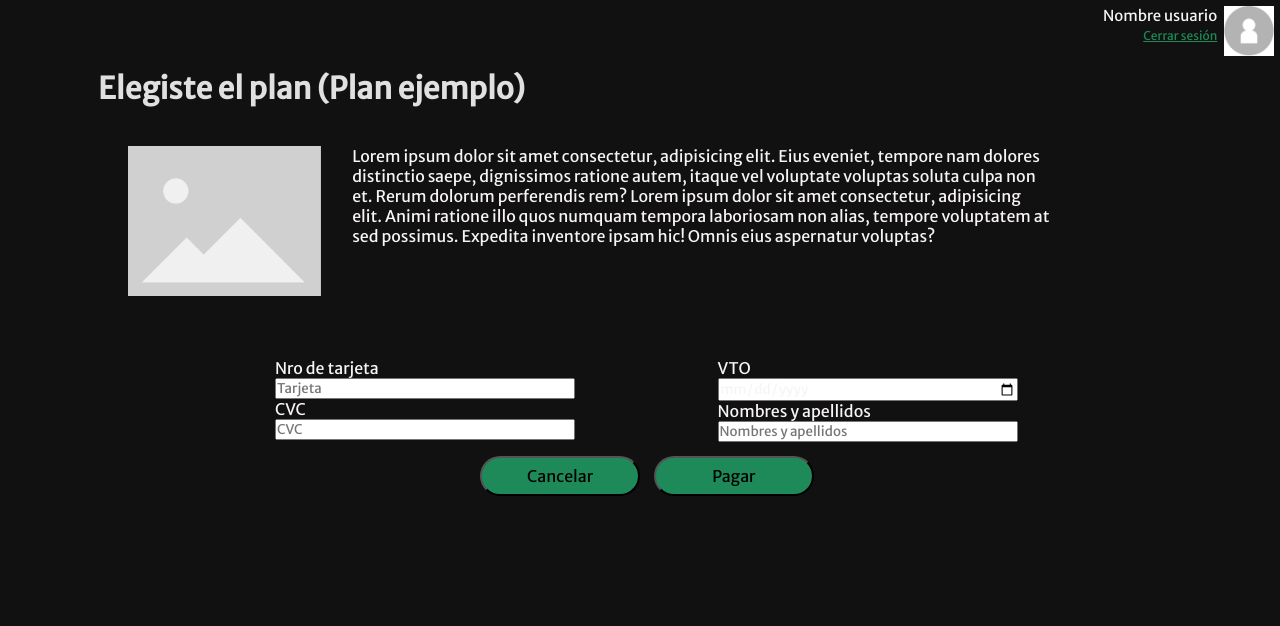
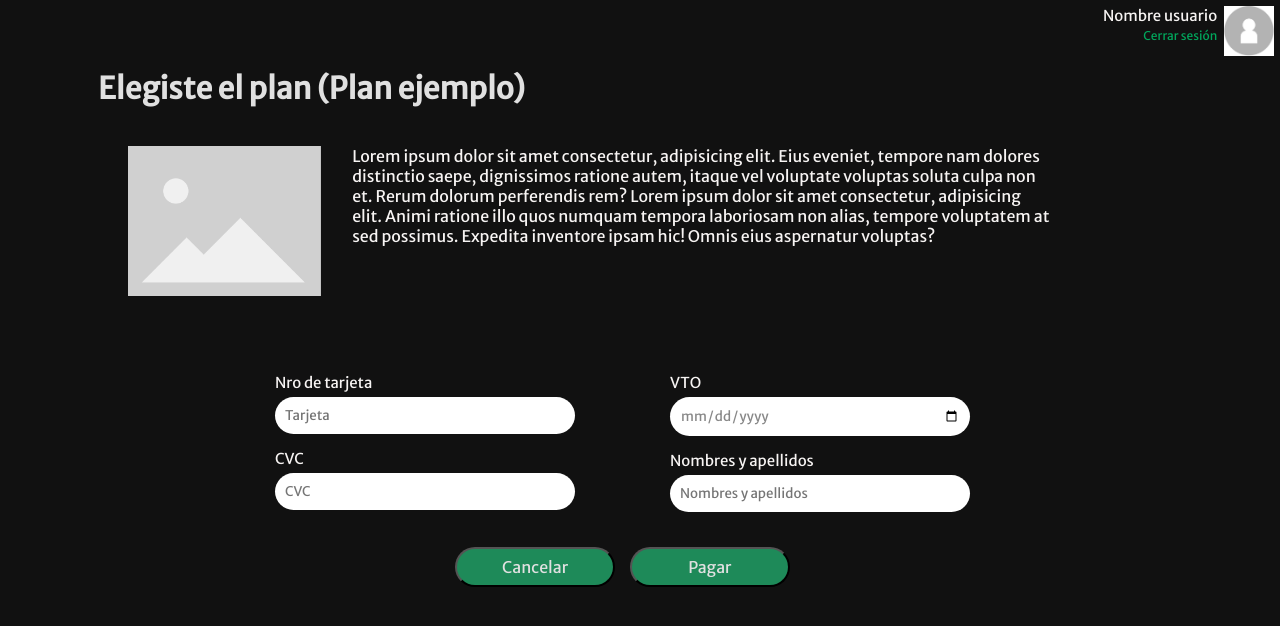
Before and after one commit to MilagrosChavezz/TrabajoPractico, a plain HTML site: page vista-pagar.html in a window 1280 px wide. Drawn offline with Linux system fonts and the light colour scheme.

Commit message:
arreglos vista-pagar

```diff
--- a/css/style.css
+++ b/css/style.css
@@ -543,10 +543,11 @@ max-width: 1200px;
     margin-right: 1%;
 }
 
-.cerrar-sesion{
+.cerrar-sesion {
     font-size: 12px;
-  color:#1e8a59;
-  text-decoration: underline;
+    transition: all 0.5s ease;
+    color: #00a75c;
+    background-color: transparent;
 }
 
 .imagen-user {
@@ -587,8 +588,9 @@ max-width: 1200px;
     justify-content: flex-start;
     width: 100%;
     margin-bottom: 20px;
-    margin-right: 15%;
+    margin-right: 10%;
     padding-left: 30%;
+    color: #434a47;
 
 }
 
@@ -598,15 +600,16 @@ max-width: 1200px;
     justify-content: flex-start;
     width: 100%;
     margin-bottom: 20px;
+    color: #434a47;
 }
 
 .Botones {
     display: flex;
     flex-direction: row;
-    margin-top: -8%;
+    margin-top: -5%;
     justify-content: center;
     font-family: 'Merriweather Sans', sans-serif;
-    margin-left: 2%;
+    margin-left: -5%;
 }
 
 .Boton-Cancelar {
@@ -614,7 +617,7 @@ max-width: 1200px;
     height: 40px;
     font-size: 16px;
     font-family: 'Merriweather Sans', sans-serif;
-    color: #000;
+    color: #e0e0e0;
     background-color: #1e8a59;
     border-radius: 20px;
 }
@@ -624,7 +627,7 @@ max-width: 1200px;
     height: 40px;
     font-size: 16px;
     font-family: 'Merriweather Sans', sans-serif;
-    color: #000;
+    color: #e0e0e0;
     background-color: #1e8a59;
     margin-left: 2%;
     border-radius: 20px;
@@ -638,10 +641,19 @@ max-width: 1200px;
     justify-content: flex-start;
     margin-left: -50%;
     padding: 50px;
-
   }
 
 .Objeto {
     width: 300px;
+    font-size: 15px;
+    font-family: 'Merriweather Sans', sans-serif;
+    margin-top: 5%;
+}
 
+.formulario-pagar input{
+    border-radius: 50px;
+    border: none;
+    color: #888;
+    padding: 10px;
+    margin-top: 5px;
 }
--- a/vista-pagar.html
+++ b/vista-pagar.html
@@ -27,7 +27,7 @@
                 <p class="descripcion">Lorem ipsum dolor sit amet consectetur, adipisicing elit. Eius eveniet, tempore nam dolores distinctio saepe, dignissimos ratione autem, itaque vel voluptate voluptas soluta culpa non et. Rerum dolorum perferendis rem? Lorem ipsum dolor sit amet consectetur, adipisicing elit. Animi ratione illo quos numquam tempora laboriosam non alias, tempore voluptatem at sed possimus. Expedita inventore ipsam hic! Omnis eius aspernatur voluptas?</p>
             </section>
 
-            <section class="Formulario-pagar">
+            <section class="Formulario-vistapagar">
                 <form class="formulario-pagar" action="">
 
                     <div class="Columna1">
```
Lines whose indentation alone changed are shown as unchanged.
